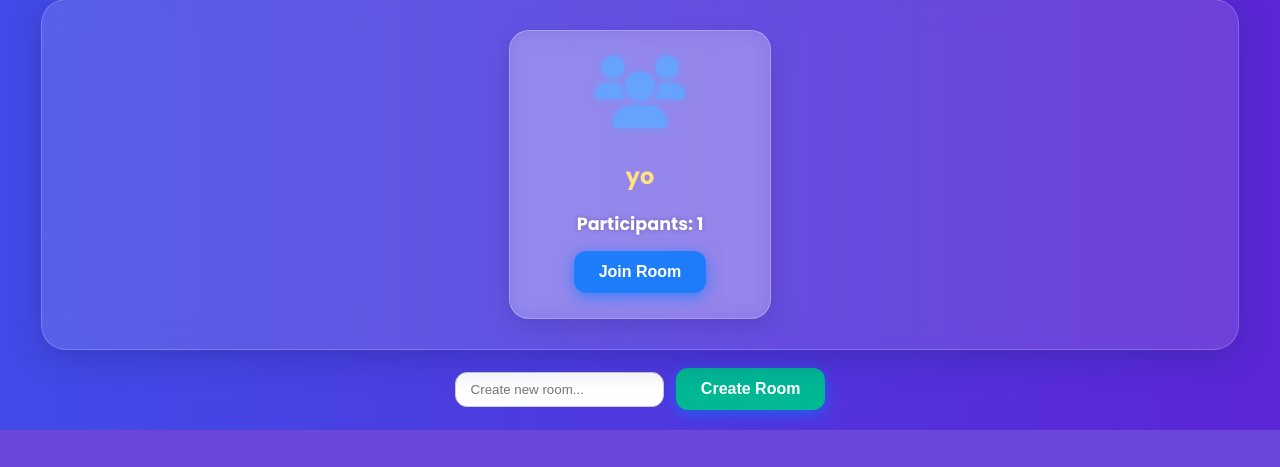
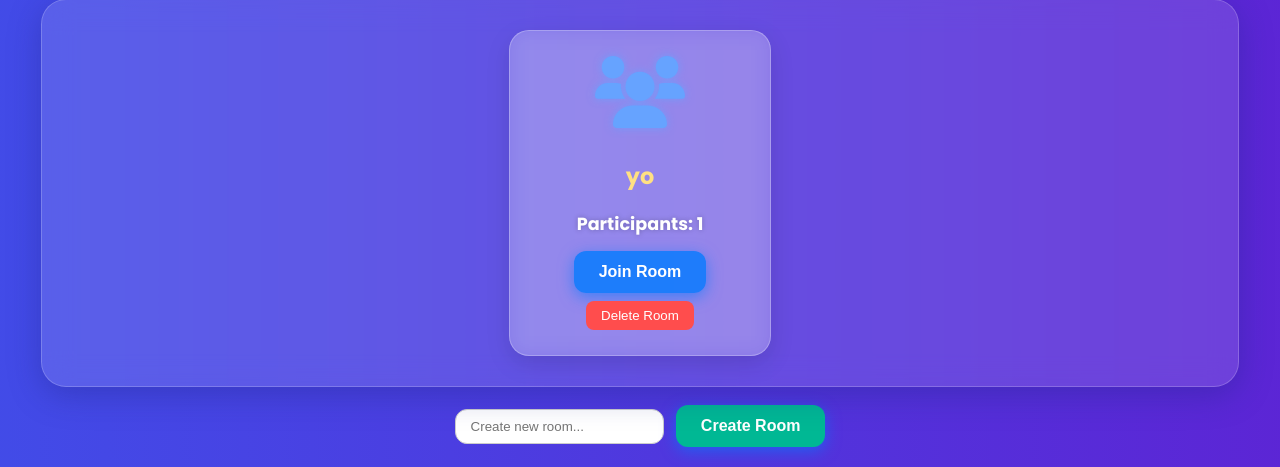
Before and after one commit to certifiedJ/Chat-Application, a Django app: page /chat/ in a window 1280 px wide. Shown: the part 780-1247 px from the top of the page. Before the commit the page ends 1210 px from the top, so only its background shows below. Run offline with Django 5.2, Linux system fonts and the light colour scheme; a user stored in the database is signed in; data comes from the database, SQL or seed files in the repository; both versions use the stored data as it was after the commit; some libraries are stand-ins or nearby versions.

Commit message:
Add room deletion functionality and improve room creation logic

```diff
--- a/chat/chat_application/c_application/models.py
+++ b/chat/chat_application/c_application/models.py
@@ -18,7 +18,8 @@ class Message(models.Model):
     image = models.ImageField(upload_to='chat_images/', blank=True, null=True)
     timestamp = models.DateTimeField(auto_now_add=True)
     read = models.BooleanField(default=False)
-    room = models.ForeignKey(ChatRoom, related_name='messages', on_delete=models.CASCADE, null=True, blank=True)
+    room = models.ForeignKey(ChatRoom, on_delete=models.CASCADE, related_name='messages', null=True, blank=True)
+
 
 
 class CustomUser(AbstractUser):
--- a/chat/chat_application/c_application/templates/chat/chat_home.html
+++ b/chat/chat_application/c_application/templates/chat/chat_home.html
@@ -267,6 +267,7 @@
         <!-- Add Group Chat Rooms section below user-list -->
         <h2 style="margin-top: 36px;">Group Chat Rooms</h2>
         <div class="user-list" style="justify-content: center; align-items: center;">
+            {% if rooms %}
                 {% for room in rooms %}
                     <div class="user-card" style="background:rgba(255,255,255,0.22);">
                         <i class="fas fa-users"></i>
@@ -279,10 +280,18 @@
                         <button onclick="window.location.href='{% url 'room_detail' room.id %}'" class="chat-button">
                             Join Room
                         </button>
+                        <!-- Delete Room Form/Button -->
+                        <form method="POST" action="{% url 'delete_room' room.id %}" style="margin-top:8px;">
+                            {% csrf_token %}
+                            <button type="submit" style="background: #ff4d4d; color: #fff; border-radius: 8px; padding: 7px 15px; border: none; cursor: pointer;">
+                                Delete Room
+                            </button>
+                        </form>
                     </div>
-            {% empty %}
+                {% endfor %}
+            {% else %}
                 <p style="color:white;">No rooms yet. Create one!</p>
-            {% endfor %}
+            {% endif %}
         </div>
 
         <!-- Room creation form -->
--- a/chat/chat_application/c_application/urls.py
+++ b/chat/chat_application/c_application/urls.py
@@ -12,5 +12,6 @@ urlpatterns = [
     path('chat/is_typing/<int:recipient_id>/', views.is_typing, name='is_typing'),
     path('rooms/<int:room_id>/', views.room_detail, name='room_detail'),
     path('rooms/', views.room_list, name='room_list'),
+    path('rooms/<int:room_id>/delete/', views.delete_room, name='delete_room'),
     path('', views.home, name='home'),
 ]
--- a/chat/chat_application/c_application/views.py
+++ b/chat/chat_application/c_application/views.py
@@ -62,7 +62,7 @@ def chat_view(request, recipient_id):
 
 def chat_home(request):
     users = User.objects.exclude(id=request.user.id)
-    rooms = ChatRoom.objects.all()  # <-- get all rooms!
+    rooms = ChatRoom.objects.all()
     unread_counts = {
         user.id: Message.objects.filter(sender=user, recipient=request.user, read=False).count()
         for user in users
@@ -71,9 +71,13 @@ def chat_home(request):
     # Handle room creation from chat_home
     if request.method == "POST" and 'room_name' in request.POST:
         room_name = request.POST['room_name']
-        room, created = ChatRoom.objects.get_or_create(name=room_name)
-        room.participants.add(request.user)
-        return redirect('room_detail', room_id=room.id)
+        if not ChatRoom.objects.filter(name=room_name).exists():
+            room = ChatRoom.objects.create(name=room_name)
+            room.participants.add(request.user)
+            return redirect('room_detail', room_id=room.id)
+        else:
+            messages.error(request, "A room with this name already exists. Please choose a different name.")
+            # Optionally: do not add user to existing room
 
     return render(request, 'chat/chat_home.html', {
         'users': users,
@@ -160,11 +164,12 @@ def room_list(request):
     rooms = ChatRoom.objects.all()
     if request.method == "POST":
         room_name = request.POST.get("room_name")
-        if room_name:
-            # Create room or get existing one (avoid duplicate names)
-            room, created = ChatRoom.objects.get_or_create(name=room_name)
+        if room_name and not ChatRoom.objects.filter(name=room_name).exists():
+            room = ChatRoom.objects.create(name=room_name)
             room.participants.add(request.user)
             return redirect('room_detail', room_id=room.id)
+        elif room_name:
+            messages.error(request, "A room with this name already exists. Please choose a different name.")
     return render(request, 'chat/room_list.html', {'rooms': rooms})
 
 @login_required
@@ -178,3 +183,10 @@ def room_detail(request, room_id):
             Message.objects.create(sender=request.user, room=room, content=content or '', image=image)
             return redirect('room_detail', room_id=room.id)
     return render(request, 'chat/chat.html', {'room': room, 'messages': messages})
+
+
+def delete_room(request, room_id):
+    if request.method == "POST":
+        room = get_object_or_404(ChatRoom, id=room_id)
+        room.delete()
+    return redirect('chat_home')
```
Also changed, not shown: chat/chat_application/db.sqlite3. Lines whose indentation alone changed are shown as unchanged.
